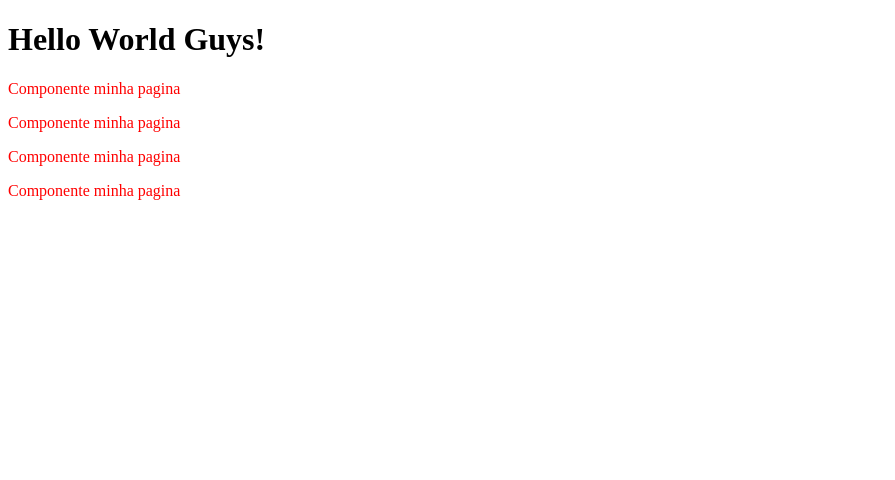
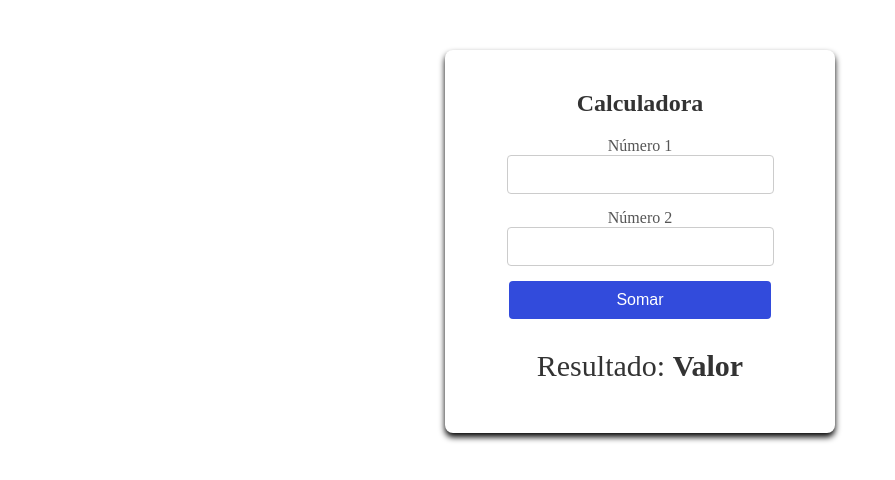
Before and after one commit to br-techlabz/conceitos-basicos, an Angular app: page / in a window 1280 px wide. Shown: the top 480 px of the page, without its empty margins (0-895 px from the left). Built offline with nearby package versions, Linux system fonts and the light colour scheme.

Commit message:
Aula 12 - Criando uma calculadora

```diff
--- a/src/app/app.component.html
+++ b/src/app/app.component.html
@@ -1,5 +1,9 @@
+<!--
 <hello-world></hello-world>
 <app-minhapagina></app-minhapagina>
 <app-minhapagina></app-minhapagina>
 <app-minhapagina></app-minhapagina>
 <app-minhapagina></app-minhapagina>
+<hello-world></hello-world>
+-->
+<app-calculadora></app-calculadora>
--- a/src/app/app.component.ts
+++ b/src/app/app.component.ts
@@ -2,10 +2,11 @@
 import { RouterOutlet } from '@angular/router';
 import { HelloWorldComponent } from './helloworld/helloworld.component'
 import { MinhapaginaComponent } from './minhapagina/minhapagina.component'
+import { CalculadoraComponent } from './calculadora/calculadora.component'
 
 @Component({
   selector: 'app-root',
-  imports: [HelloWorldComponent, MinhapaginaComponent],
+  imports: [HelloWorldComponent, MinhapaginaComponent, CalculadoraComponent],
   templateUrl: './app.component.html',
   styleUrl: './app.component.scss'
 })
--- /dev/null
+++ b/src/app/calculadora/calculadora.component.html
@@ -0,0 +1,19 @@
+<div class="container">
+    <div class="form-box">
+        <h2>Calculadora</h2>
+        <form>
+            <label>Número 1</label>
+            <input type="number" name="numero1" id="numero1" />
+            <label>Número 2</label>
+            <input type="number" name="numero2" id="numero2" />
+
+            <button type="submit">Somar</button>
+        </form>
+
+        <div class="result-display">
+            <p>Resultado: <span id="result">Valor</span></p>
+        </div>
+
+    </div>
+
+</div>
--- /dev/null
+++ b/src/app/calculadora/calculadora.component.scss
@@ -0,0 +1,72 @@
+body{
+    margin: 0;
+    font-family: Arial, Helvetica, sans-serif;
+    display: flex;
+    justify-content: center;
+    align-items: center;
+}
+
+.container{
+    display: flex;
+    justify-content: center;
+    align-items: center;
+    width: 100%;
+    height: 100%;
+    margin-top: 50px;
+}
+
+.form-box{
+    background-color: #fff;
+    border-radius: 8px;
+    box-shadow: 0 4px 6px #000;
+    padding: 20px;
+    width: 350px;
+    text-align: center;
+}
+
+h2{
+    margin-top: 20px;
+    color: #333
+}
+
+label{
+    display: block;
+    max-width: 10px 0 5px;
+    color: #555
+}
+
+input[type="number"]{
+    width: 70%;
+    padding: 10px;
+    margin-bottom: 15px;
+    border: 1px solid #ccc;
+    border-radius: 4px;
+    font-size: 15px;
+}
+
+
+button{
+    width: 75%;
+    padding: 10px;
+    background-color: #324bdc;
+    color: #fff;
+    border: none;
+    border-radius: 4px;
+    font-size: 16px;
+    cursor: pointer;
+
+}
+
+button:hover{
+    background-color: #576bdc
+}
+
+.result-display{
+    margin-top: 20px;
+    font-size: 30px;
+    color: #333;
+}
+
+#result{
+    font-weight: bold;
+}
```
Also changed, not shown: src/app/calculadora/calculadora.component.ts (added, +11 -0 lines), 1 other file (tests, documents, lock files or other folders).
